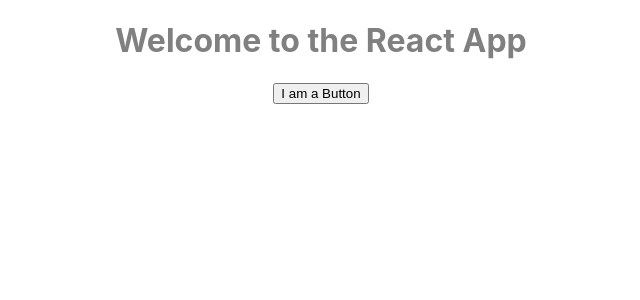
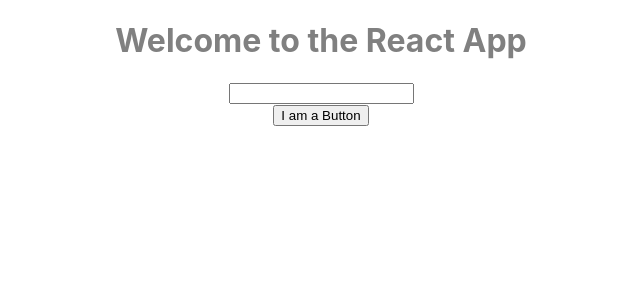
Before and after one commit to aslin-joel-r/learning-react-js, a React (Create React App) app in the folder client/: page / in a window 1280 px wide. Shown: the top 300 px of the page, without its empty margins (319-959 px from the left). Built offline with nearby package versions, Linux system fonts and the light colour scheme.

Commit message:
sucessfully created second component

```diff
--- a/client/src/App.js
+++ b/client/src/App.js
@@ -1,11 +1,14 @@
 import './App.css';
 import MyButton from './MyButton.js';
+import MyInput from './MyInput.js';
 
 function App() {
   return (
     <div className="App">
       <h1>Welcome to the React App</h1>
+      <MyInput />
       <MyButton />
+
     </div>
   );
 }
--- /dev/null
+++ b/client/src/MyInput.js
@@ -0,0 +1,7 @@
+export default function MyInput(){
+    return(
+        <div>
+            <input type='text'></input>
+        </div>
+    )
+}
```
Also changed, not shown: client/public/logo192.png (deleted), client/public/logo512.png (deleted).
